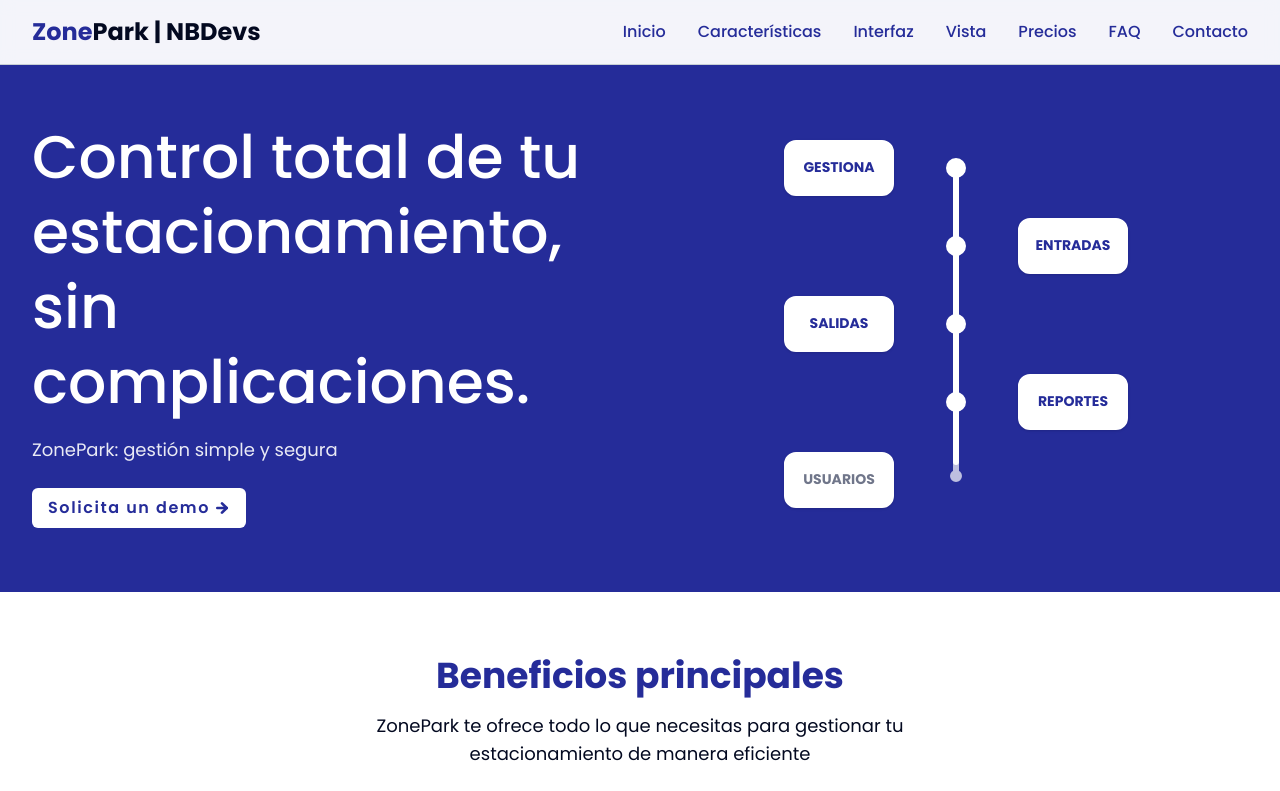
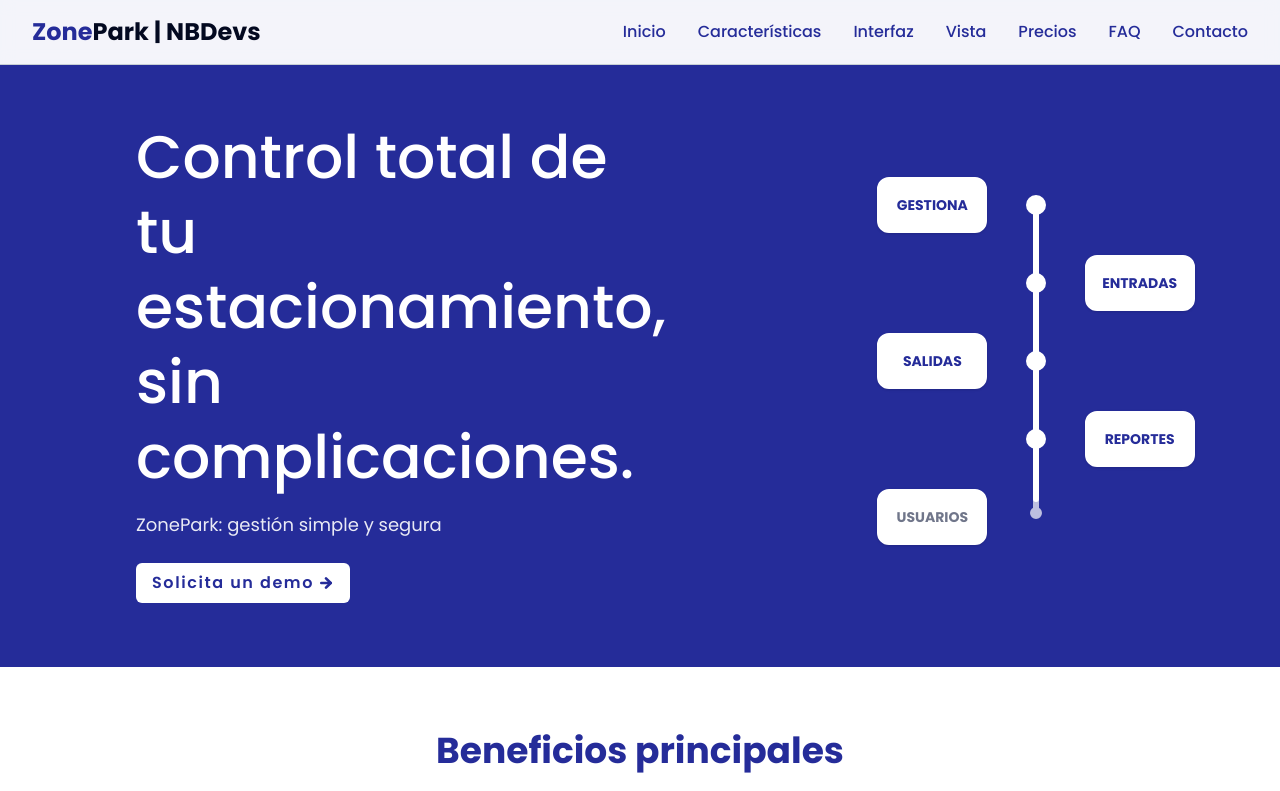
Before and after one commit to starmgret814/zonepark-landing, a Next.js app: page / in a window 1280 px wide. Shown: the top 791 px of the page. Built offline with nearby package versions, Linux system fonts and the light colour scheme.

Commit message:
margin left en cada columna del hero para lg

```diff
--- a/app/page.tsx
+++ b/app/page.tsx
@@ -284,7 +284,7 @@ export default function ZoneParkLanding() {
         <div className="container mx-auto px-4 sm:px-6 lg:px-8">
           <div className="grid lg:grid-cols-2 gap-12 items-center">
             <AnimatedOnScroll>
-              <div className="text-white space-y-6 animate-in fade-in slide-in-from-left duration-1000 mb-0">
+              <div className="text-white space-y-6 lg:ml-26 animate-in fade-in slide-in-from-left duration-1000 mb-0">
                 <h1 className="text-3xl md:text-5xl leading-normal md:leading-tight lg:text-6xl md:font-medium font-semibold text-balance -mt-4 mb-0 text-center md:mt-6 md:text-left">
                   Control total de tu estacionamiento, sin complicaciones.
                 </h1>
@@ -311,7 +311,7 @@ export default function ZoneParkLanding() {
             {/* ANIMACION */}
 
             <AnimatedOnScroll>
-              <div className="animate-in fade-in slide-in-from-right duration-1000 md:pt-[4%] md:mt-0 -mt-8">
+              <div className="animate-in fade-in lg:ml-40 slide-in-from-right duration-1000 md:pt-[4%] md:mt-0 -mt-8">
                 <AnimatedTimeline />
               </div>
             </AnimatedOnScroll>
```
